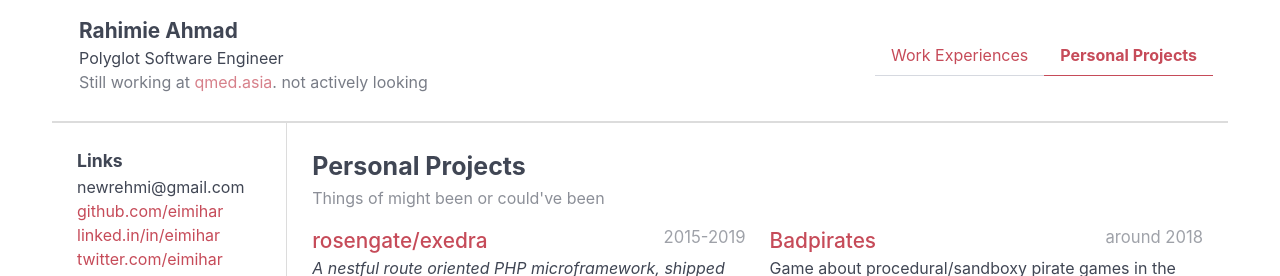
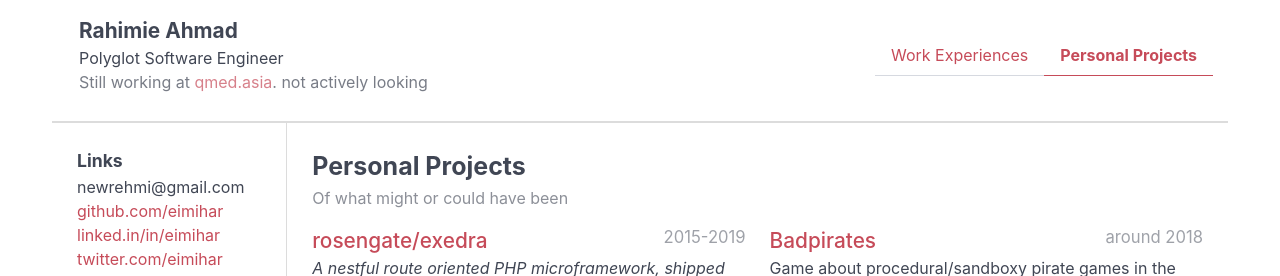
Before and after one commit to eimihar/resume, a Vue app in the folder app/: page / in a window 1280 px wide. Both pictures are taken after a click on the item "Personal Projects". Shown: the top 276 px of the page. Built offline with nearby package versions, Linux system fonts and the light colour scheme.

Commit message:
Update PersonalProjectsView.vue

```diff
--- a/app/src/views/PersonalProjectsView.vue
+++ b/app/src/views/PersonalProjectsView.vue
@@ -9,7 +9,7 @@ export default defineComponent({
 </script>
 <template>
   <div class="page-title" style="font-weight: bold; font-size: 25px;">Personal Projects</div>
-  <div style="opacity: 0.6;">Things of might been or could've been</div>
+  <div style="opacity: 0.6;">Of what might or could have been</div>
   <div class="container-projects" style="margin-top: 15px;">
     <div class="columns">
       <div class="column">
```
